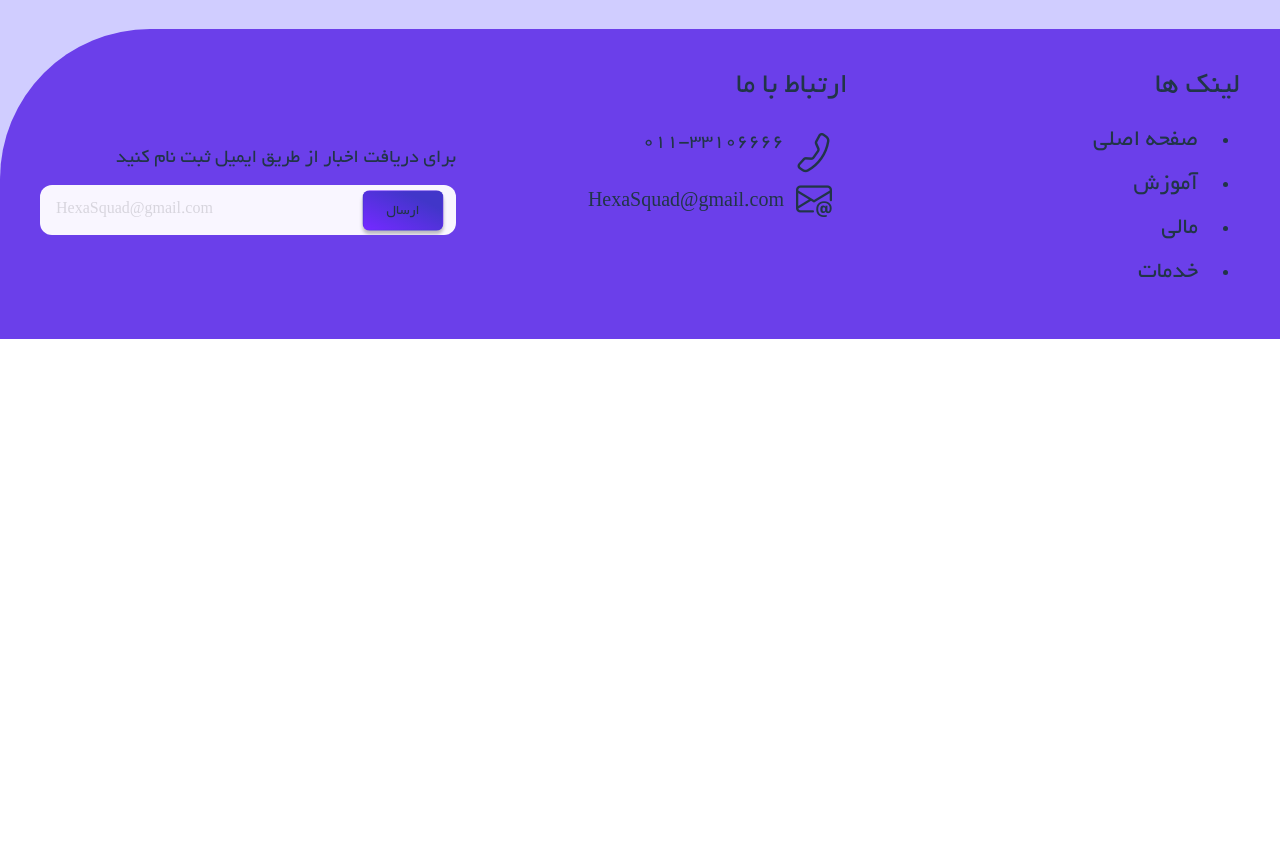
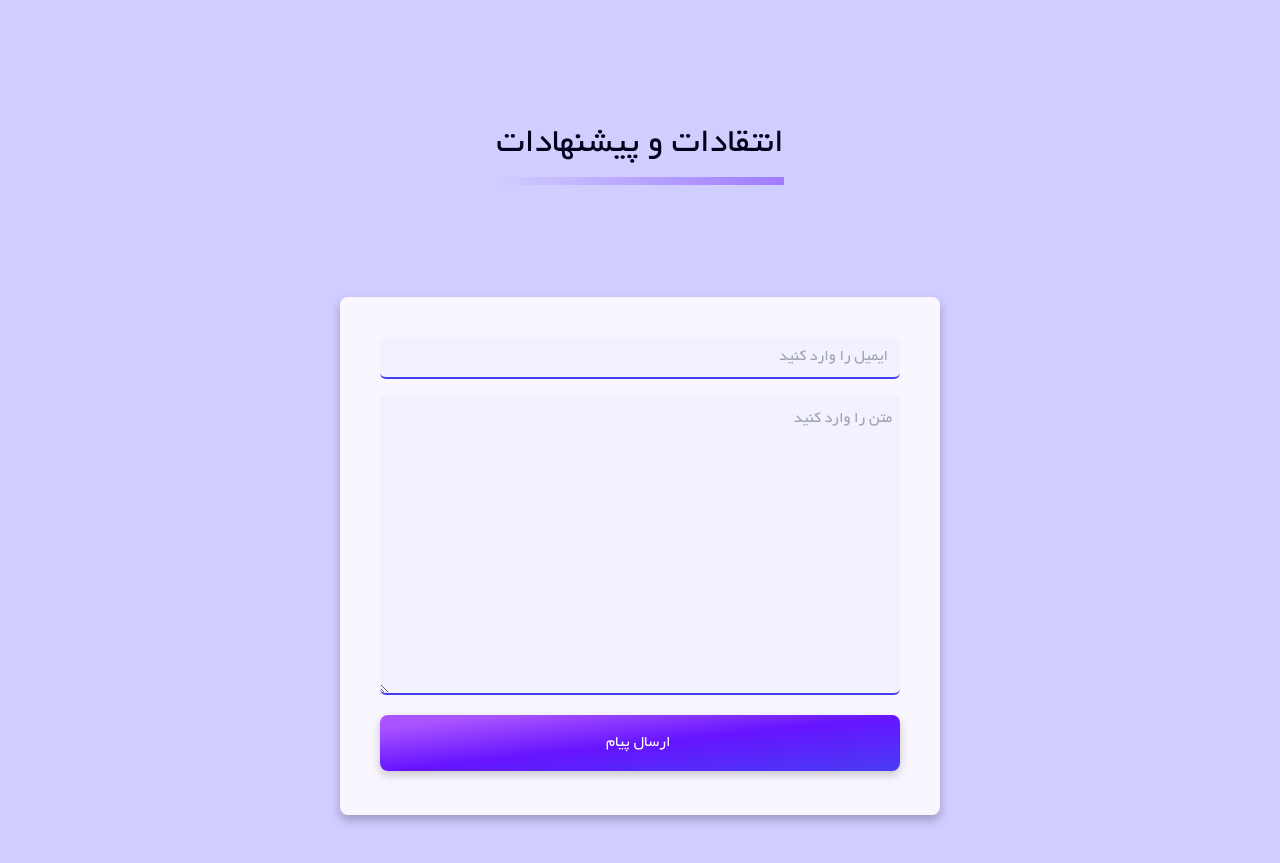
Before and after one commit to academy-react/Hexa-Squad, a React (Vite) app: page / in a window 1280 px wide. Shown: the part 4320-5183 px from the top of the page. Before the commit the page ends 4659 px from the top, so only its background shows below. Built offline with nearby package versions, Linux system fonts and the light colour scheme.

Commit message:
Suggestions part Added

```diff
--- a/src/index.css
+++ b/src/index.css
@@ -97,6 +97,9 @@
   .field-input {
     @apply text-right w-full py-1 px-2 pr-7 h-full rounded-md border-b-2 bg-[#F6F7FC] absolute top-0 left-0 focus-visible:outline-4 focus-visible:border-2 focus-visible:outline focus-visible:outline-[#3F40EA66];
   }
+  .field-input2 {
+    @apply text-right w-full mt-2 mb-2 px-2  pt-3 h-full  rounded-md border-b-2 bg-semiPink absolute top-0 left-0 focus-visible:outline-4 focus-visible:border-2 focus-visible:outline focus-visible:outline-[#3F40EA66];
+  }
   .primary-button {
     box-shadow: 0px 4px 10px 0px rgba(0, 0, 0, 0.2);
     @apply cursor-pointer text-[#fff] bg-gradient-to-br from-[#AA54FF] from-[11%] via-[#6514FF] via-[51%] to-[#4445F2] to-[111%] rounded-lg hover:bg-lightblue my-3;
@@ -106,10 +109,10 @@
   }
 
   .teacher-card {
-    @apply w-96 object-cover hover:scale-110 transition-all cursor-pointer md:w-52 lg:w-[360px] lg:h-[460px]  overflow-hidden relative rounded-xl;
+    @apply w-96 object-cover hover:scale-110 transition-all cursor-pointer md:w-52  lg:w-[360px] lg:h-[460px]  overflow-hidden relative rounded-xl;
   }
   .teachers-text {
-    @apply cursor-pointer absolute bottom-[-55px] bg-gradient-to-t from-darkblue left-0 right-0 pb-6 pt-16 px-4 text-[#fff]  duration-500 group-hover:bottom-0 bg-opacity-30  rounded-b-xl;
+    @apply cursor-pointer absolute bottom-[-55px] bg-gradient-to-t from-darkblue left-0 right-0 pb-6 pt-16 md:pb-2 lg:pb-6 px-4 text-[#fff]  duration-500 group-hover:bottom-0 bg-opacity-30  rounded-b-xl;
   }
   .icons-contact {
     @apply mx-4 my-2;
--- a/src/screens/Landing/Landing.jsx
+++ b/src/screens/Landing/Landing.jsx
@@ -7,6 +7,7 @@ import Categories from './landing-components/Categories';
 import OurTeachers from './landing-components/OurTeachers';
 import Footer from '../../components/Footer/Footer';
 import News from './landing-components/News';
+import Suggestions from './landing-components/Suggestions';
 
 const Landing = () => {
 
@@ -19,6 +20,7 @@ const Landing = () => {
       <Categories />
       <OurTeachers/>
       <News/>
+      <Suggestions/>
       <Footer/>
     </div>
   )
--- /dev/null
+++ b/src/screens/Landing/landing-components/Suggestions.jsx
@@ -0,0 +1,54 @@
+import React from "react";
+import { Formik, Form, Field } from "formik";
+import * as yup from "yup";
+
+const Suggestions = () => {
+  const validation = yup.object().shape({
+    email: yup.string().required("این فیلد الزامیست!"),
+    massage: yup.string().required("این فیلد الزامیست!"),
+  });
+  return (
+    <>
+      <h1 className="mt-24 mb-5 text-4xl mx-auto text-darkblue relative w-fit">
+        انتقادات و پیشنهادات
+        <span className="absolute w-[100%]  block mt-3 h-2 my-1 bg-gradient-to-l from-newPurpleAlpha2 to-transparentPurple2"></span>
+      </h1>
+      <div className="flex 	justify-center mb-56 content-center items-stretch ">
+        <div
+          className=" flex w-[460px] relative self-center bg-semiWhite lg:w-[600px] min-h-[400px] max-h-[530px] py-8
+      mt-28 lg:flex rounded-lg  lg:shadow-shadow-auth shadow-shadow-transparent  flex-col "
+        >
+          <div dir="rtl">
+            <Formik
+              initialValues={{ email: "", massage: "" }}
+              validationSchema={validation}
+              onSubmit={() => alert(" پیام شما ثبت شد")}
+            >
+              <Form className="text-lightblue text-right  px-10 flex-col items-center flex">
+                <Field
+                  className="field-input2 relative w-full my-2 p-3"
+                  placeholder={"ایمیل را وارد کنید"}
+                  name="email"
+                />
+
+                <textarea
+                  className="relative w-full h-[300px] field-input2"
+                  placeholder="متن را وارد کنید"
+                  name="obs"
+                ></textarea>
+
+                <input
+                  type="submit"
+                  value=" ارسال پیام"
+                  className="primary-button w-full p-4"
+                />
+              </Form>
+            </Formik>
+          </div>
+        </div>
+      </div>
+    </>
+  );
+};
+
+export default Suggestions;
--- a/tailwind.config.js
+++ b/tailwind.config.js
@@ -24,6 +24,7 @@ export default {
       "lightblue5":"#3F40EA0A",
       "newPurple3":"#1A1A80",
       "semiWhite":"#F9F6FF",
+      "semiPink":"#F4F1FF"
     },
     boxShadow:{
       "shadow-auth":"0px 5px 10px 0px rgba(0, 0, 0, 0.25)",
```
